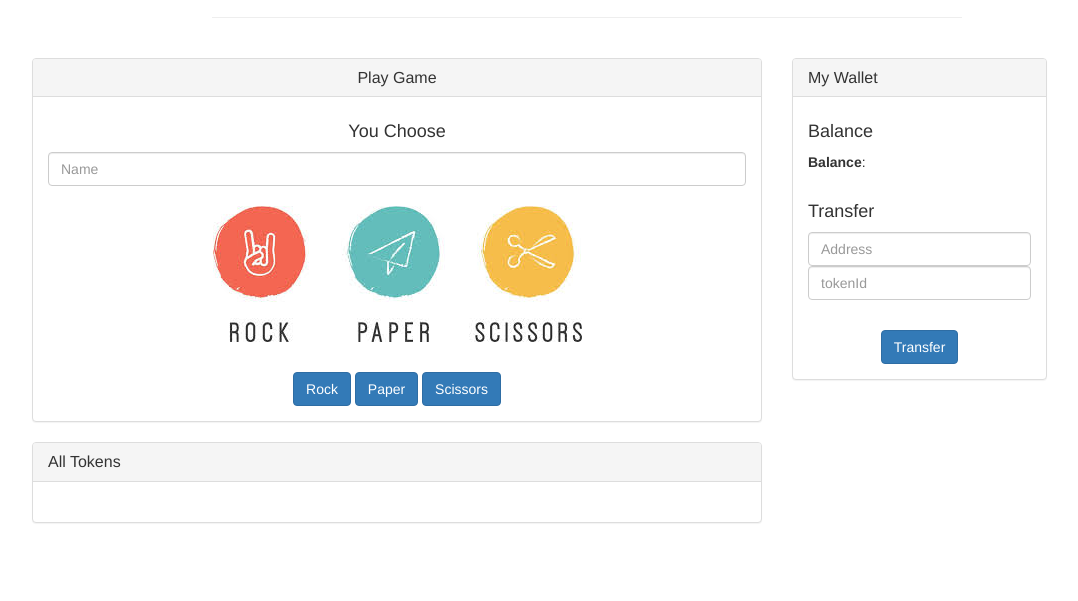
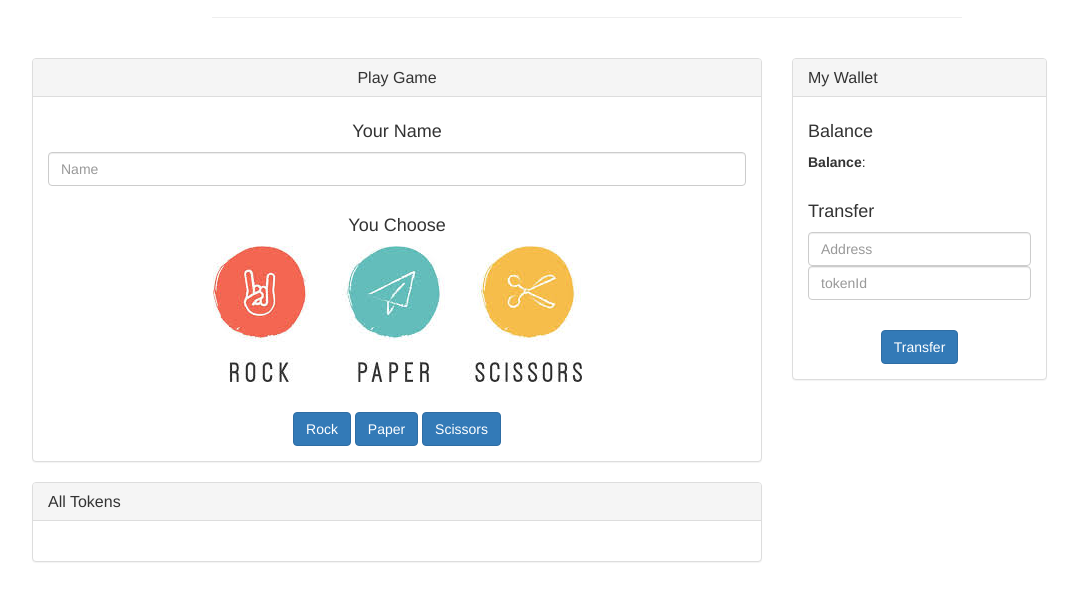
Before and after one commit to nitinmittal23/create-nft-dapp, a website: page src/index.html in a window 1280 px wide. Shown: the part 63-664 px from the top of the page, without its empty margins (53-1131 px from the left). Drawn offline with nearby package versions, Linux system fonts and the light colour scheme; files whose address does not match are found by name.

Commit message:
index.html updated

```diff
--- a/src/index.html
+++ b/src/index.html
@@ -32,13 +32,14 @@
             <div class="panel-heading">
               <h3 class="panel-title text-center" >Play Game</h3>
             </div>
+
             <div class="panel-body text-center">
+              <h4>Your Name</h4>
+              <input type="text" class="form-control" id="userName" placeholder="Name" /><br>
+              <h4>You Choose</h4>
+              <img class="text-center" src="./images.jpeg">
+            </div>
 
-              <h4>You Choose</h4>
-              <input type="text" class="form-control" id="userName" placeholder="Name" /><br>
-              <img class="text-center" src="./images.jpeg">
-
-            </div>
             <div class="panel-body text-center">
               <button class="btn btn-primary"  id="rock" type="button">Rock</button>
               <button class="btn btn-primary" id="paper" type="button">Paper</button>
```
